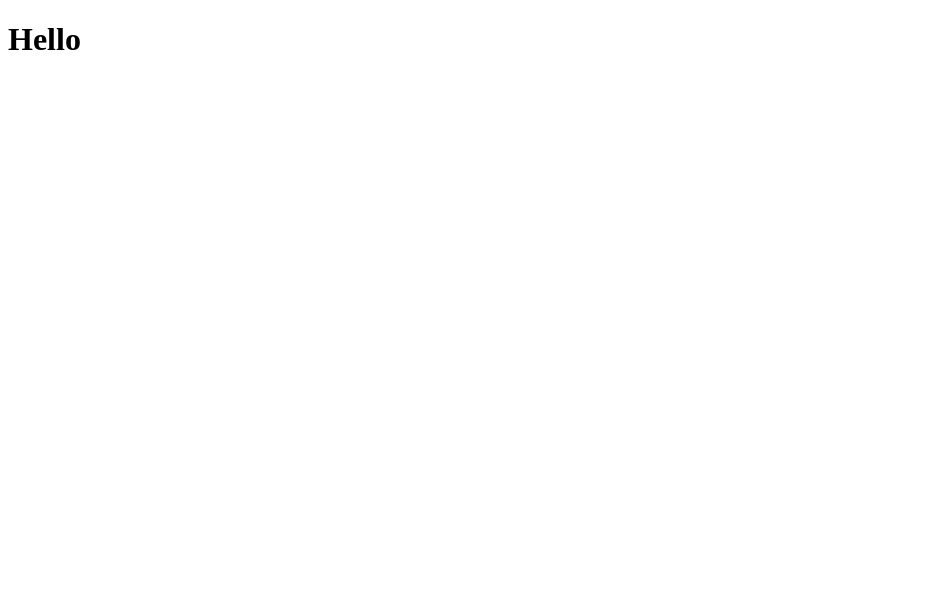
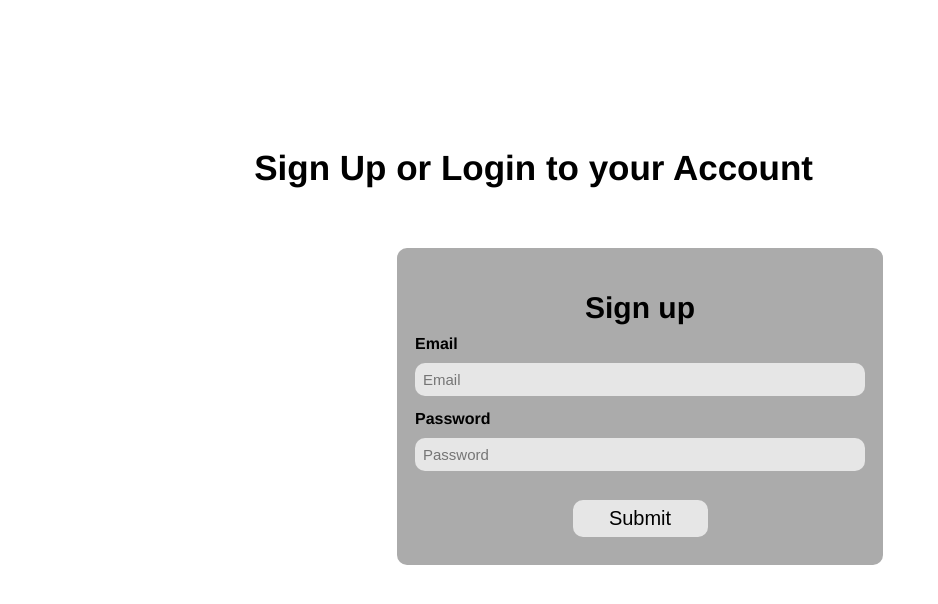
Before and after one commit to KailuanLiu/muchhope-2526, a Next.js app: page /login in a window 1280 px wide. Shown: the top 604 px of the page, without its empty margins (0-938 px from the left). Built offline with nearby package versions, Linux system fonts and the light colour scheme.

Commit message:
fleshing out login using signup elements, copied over css file

```diff
--- a/src/app/routes/page.tsx
+++ b/src/app/routes/page.tsx
@@ -2,10 +2,12 @@
 
 import Link from "next/link";
 import Signup from "@/components/Signup";
+import Login from "@/components/Login";
 
 const ROUTES = [
   { path: "/", label: "Home" },
   { path: "/signup", label: "Signup" },
+  { path: "/login", label: "Login" },
 ];
 
 export default function Page() {
@@ -22,6 +24,7 @@ export default function Page() {
       </nav>
 
       <Signup />
+      <Login />
     </main>
   );
 }
--- a/src/components/Login.tsx
+++ b/src/components/Login.tsx
@@ -1,8 +1,56 @@
 "use client";
 
 import { useState } from "react";
-import styles from "../styles/signup.module.css";
+import styles from "../styles/login.module.css";
 
 export default function Login() {
-  return <h1>Hello</h1>;
+  //Helper functions to handle change for inputs in form
+  const handleChange = (e: { target: { name: any; value: any } }) => {
+    const { name, value } = e.target;
+    setFormData({ ...formData, [name]: value });
+  };
+
+  //Helper function to avoid needing browser reload to submit form
+  const handleSubmit = (e: { preventDefault: () => void }) => {
+    e.preventDefault();
+    console.log("Form submitted:", formData);
+  };
+
+  //Saved variables to store input data
+  const [formData, setFormData] = useState({
+    email: "",
+    password: "",
+  });
+  return (
+    <div className={styles.pageContainer}>
+      <h1 className={styles.pageTitle}>Sign Up or Login to your Account</h1>
+
+      <div className={styles.formBox}>
+        <form onSubmit={handleSubmit}>
+          <h2 className={styles.formTitle}>Sign up </h2>
+          <label className={styles.label}>Email</label>
+          <input
+            className={styles.input}
+            type="email"
+            name="email"
+            value={formData.email}
+            onChange={handleChange}
+            placeholder="Email"
+          />
+          <label className={styles.label}>Password</label>
+          <input
+            className={styles.input}
+            type="password"
+            name="password"
+            value={formData.password}
+            onChange={handleChange}
+            placeholder="Password"
+          />
+          <button className={styles.button} type="submit">
+            Submit
+          </button>
+        </form>
+      </div>
+    </div>
+  );
 }
--- /dev/null
+++ b/src/styles/login.module.css
@@ -0,0 +1,86 @@
+.pageContainer {
+  background-color: #ffffff;
+  min-height: 100vh;
+  display: flex;
+  flex-direction: column;
+  align-items: center;
+  padding: 100px;
+  font-family: "Helvetica Neue", Helvetica, Arial, sans-serif;
+}
+.pageTitle {
+  font-size: 35px;
+  margin: 40px 0;
+  color: #000000;
+  padding-right: 20%;
+  margin-bottom: 60px;
+}
+.formBox {
+  background-color: #ababab;
+  padding: 18px;
+  border-radius: 10px;
+  width: 450px;
+  max-width: 90%;
+}
+.formTitle {
+  text-align: center;
+  font-size: 30px;
+  margin-bottom: 10px;
+  color: #000000;
+}
+.label {
+  display: block;
+  font-weight: bold;
+  margin-bottom: 10px;
+  color: #000000;
+}
+.input {
+  width: 100%;
+  padding: 8px;
+  margin-bottom: 14px;
+  border: none;
+  border-radius: 10px;
+  background-color: #e6e6e6;
+  font-size: 15px;
+  box-sizing: border-box;
+}
+.radioGroup {
+  margin: 15px 0;
+}
+
+.radioOptions {
+  display: flex;
+  gap: 20px;
+  margin-top: 8px;
+}
+
+.radioLabel {
+  display: flex;
+  align-items: center;
+  gap: 3px;
+  font-weight: normal;
+  cursor: pointer;
+}
+
+.radioLabel input[type="radio"] {
+  cursor: pointer;
+  width: 18px;
+  height: 18px;
+}
+.button {
+  width: 30%;
+  padding: 7px 10px;
+  margin-bottom: 10px;
+  background-color: #e6e6e6;
+  color: #000000;
+  border: none;
+  border-radius: 10px;
+  font-size: 20px;
+  cursor: pointer;
+  margin-top: 15px;
+  display: block;
+  margin-left: auto;
+  margin-right: auto;
+}
+.button:hover {
+  background-color: #f7f7f7;
+}
```
